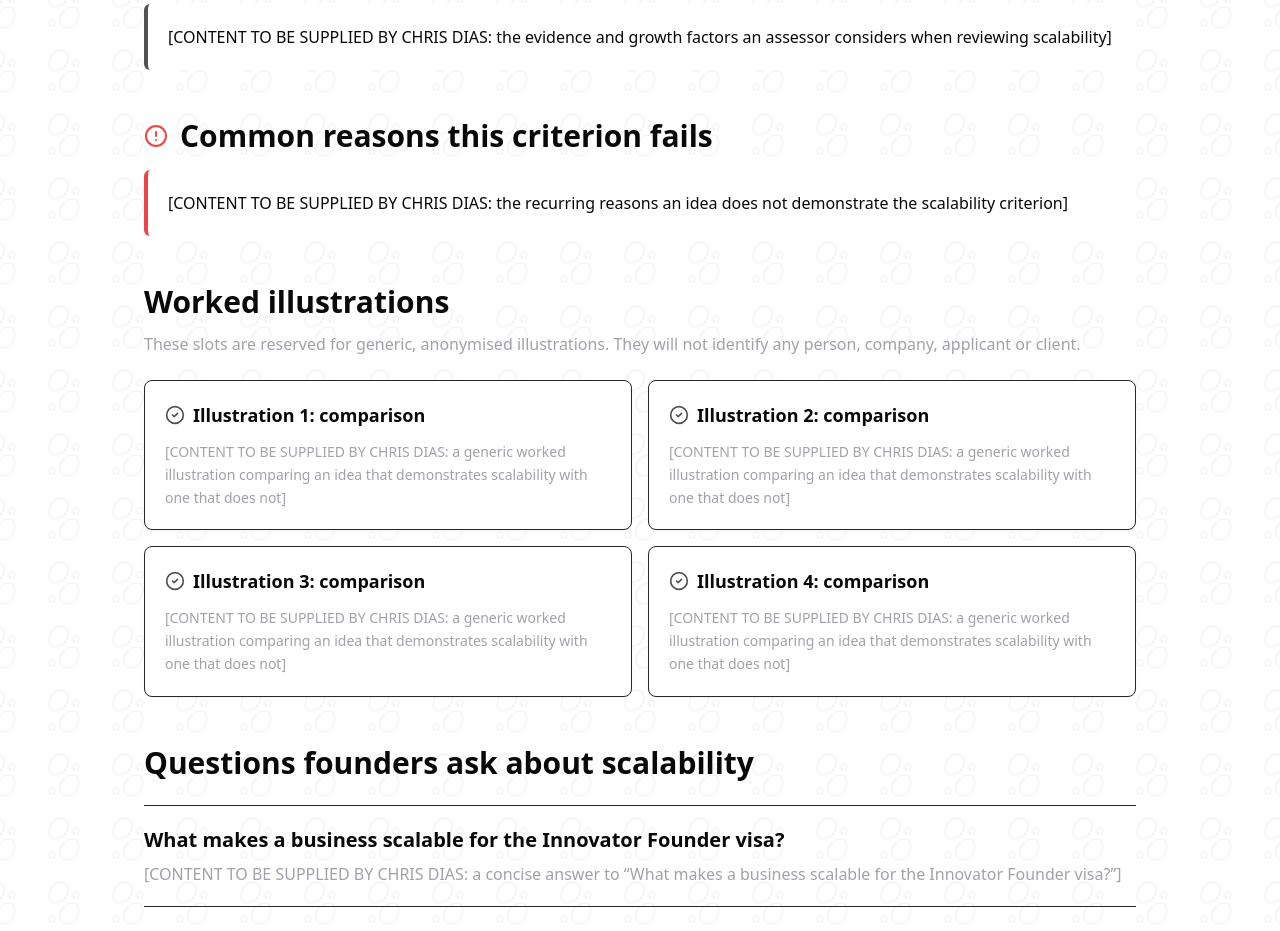
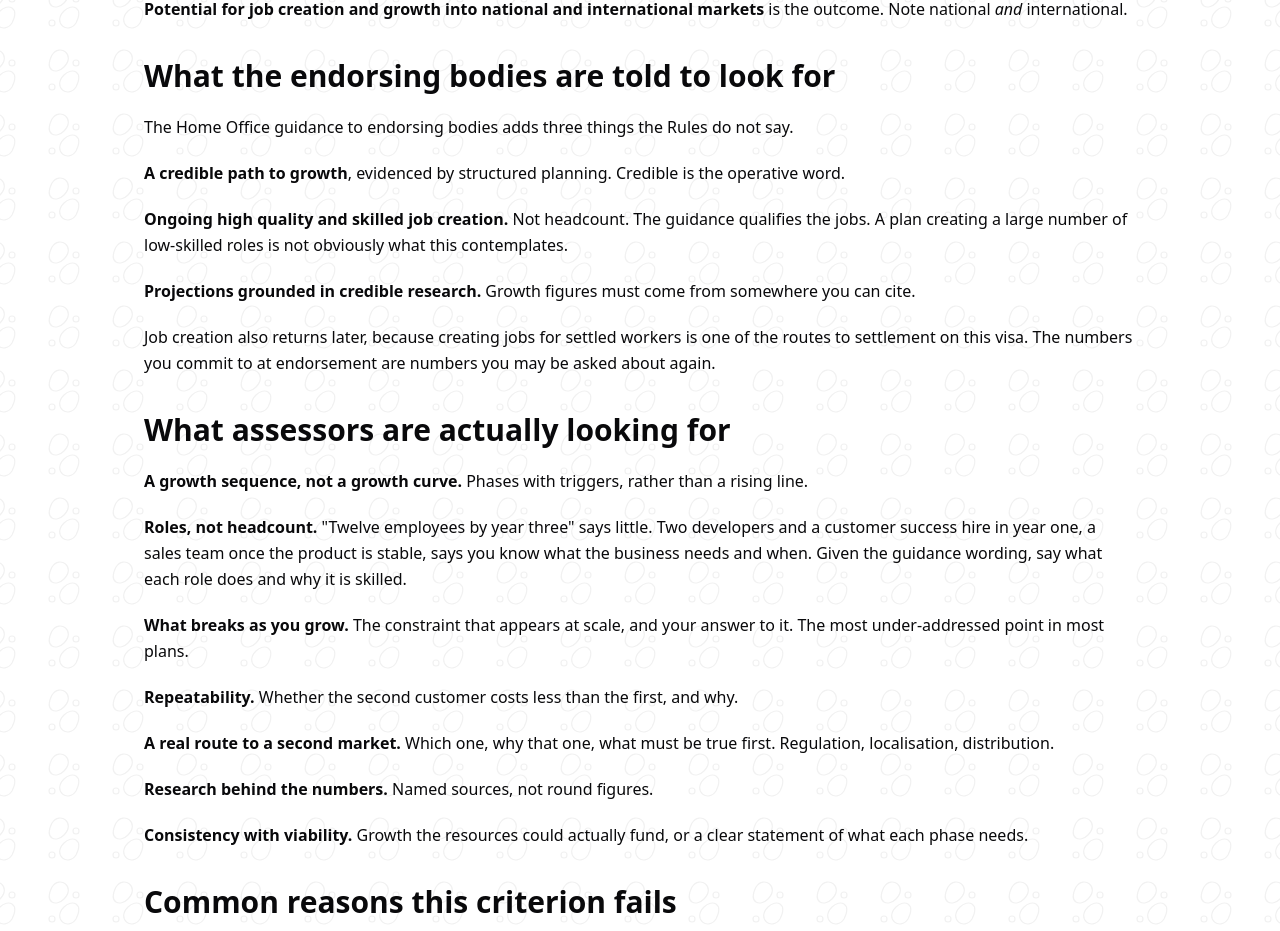
Before and after one commit to cbmak75/ukinnovator, a React (Vite) app: page /scalability in a window 1280 px wide. Shown: the part 917-1848 px from the top of the page. Built offline with nearby package versions, Linux system fonts and the light colour scheme.

Commit message:
Changes
Co-authored-by: cbmak75 <199757868+cbmak75@users.noreply.github.com>

```diff
--- /dev/null
+++ b/src/components/MarkdownContent.tsx
@@ -0,0 +1,23 @@
+import ReactMarkdown from "react-markdown";
+
+const headingId = (children: React.ReactNode) =>
+  String(children).toLowerCase().replace(/[^a-z0-9]+/g, "-").replace(/(^-|-$)/g, "");
+
+const MarkdownContent = ({ content }: { content: string }) => (
+  <div className="space-y-5 leading-relaxed text-foreground">
+    <ReactMarkdown
+      components={{
+        h2: ({ children }) => <h2 id={headingId(children)} className="pt-4 text-3xl font-semibold text-foreground">{children}</h2>,
+        h3: ({ children }) => <h2 id={headingId(children)} className="pt-4 text-3xl font-semibold text-foreground">{children}</h2>,
+        p: ({ children }) => <p className="leading-relaxed text-foreground">{children}</p>,
+        ul: ({ children }) => <ul className="ml-6 list-disc space-y-2">{children}</ul>,
+        ol: ({ children }) => <ol className="ml-6 list-decimal space-y-2">{children}</ol>,
+        strong: ({ children }) => <strong className="font-semibold text-foreground">{children}</strong>,
+      }}
+    >
+      {content}
+    </ReactMarkdown>
+  </div>
+);
+
+export default MarkdownContent;
--- a/src/pages/Criteria.tsx
+++ b/src/pages/Criteria.tsx
@@ -3,7 +3,9 @@ import { ArrowRight } from "lucide-react";
 import SiteHeader from "@/components/SiteHeader";
 import SEOHead from "@/components/SEOHead";
 import AssessmentPrompt from "@/components/AssessmentPrompt";
+import MarkdownContent from "@/components/MarkdownContent";
 import { criteria } from "@/content/siteContent";
+import legalPageContent from "@/content/legalPageContent.json";
 
 const Criteria = () => (
   <>
@@ -17,6 +19,9 @@ const Criteria = () => (
           <h1 className="text-4xl font-bold text-foreground sm:text-5xl">The three Innovator Founder criteria explained</h1>
           <p className="mt-5 text-xl leading-relaxed text-muted-foreground">Use this hub to examine innovation, viability and scalability separately before testing how your business idea performs across all three.</p>
         </header>
+        <section className="mt-10 max-w-4xl" aria-label="How the criteria are assessed">
+          <MarkdownContent content={legalPageContent["/criteria"]} />
+        </section>
         <section className="mt-12 grid gap-5" aria-label="The three criteria">
           {criteria.map((criterion, index) => (
             <Link key={criterion.slug} to={`/${criterion.slug}`} className="group grid gap-4 border-t border-border py-7 sm:grid-cols-[4rem_1fr_auto] sm:items-center">
@@ -26,11 +31,7 @@ const Criteria = () => (
             </Link>
           ))}
         </section>
-        <section className="my-12">
-          <h2 className="text-3xl font-semibold text-foreground">How the criteria work together</h2>
-          <p className="mt-4 rounded-md border-l-4 border-primary bg-card p-5 leading-relaxed">{`[CONTENT TO BE SUPPLIED BY CHRIS DIAS: an explanation of how innovation, viability and scalability are considered together in the endorsement process]`}</p>
-        </section>
-        <AssessmentPrompt />
+        <div className="my-12"><AssessmentPrompt /></div>
       </main>
     </div>
   </>
--- a/src/pages/CriterionPage.tsx
+++ b/src/pages/CriterionPage.tsx
@@ -1,12 +1,11 @@
 import { Link, Navigate, useParams } from "react-router-dom";
-import { ArrowRight, CheckCircle2, CircleAlert, Search } from "lucide-react";
+import { ArrowRight } from "lucide-react";
 import SiteHeader from "@/components/SiteHeader";
 import SEOHead from "@/components/SEOHead";
 import AssessmentPrompt from "@/components/AssessmentPrompt";
-import { Card, CardContent } from "@/components/ui/card";
+import MarkdownContent from "@/components/MarkdownContent";
 import { criteria, type CriterionSlug } from "@/content/siteContent";
-
-const placeholder = (description: string) => `[CONTENT TO BE SUPPLIED BY CHRIS DIAS: ${description}]`;
+import legalPageContent from "@/content/legalPageContent.json";
 
 const CriterionPage = ({ criterionSlug }: { criterionSlug?: CriterionSlug }) => {
   const params = useParams();
@@ -15,6 +14,7 @@ const CriterionPage = ({ criterionSlug }: { criterionSlug?: CriterionSlug }) =>
   if (!criterion) return <Navigate to="/criteria" replace />;
 
   const otherCriteria = criteria.filter((item) => item.slug !== criterion.slug);
+  const pageContent = legalPageContent[`/${criterion.slug}`];
   const description = `${criterion.question} Explore a structured guide to the Innovator Founder ${criterion.label.toLowerCase()} criterion, common weaknesses and practical illustrations.`;
 
   return (
@@ -36,47 +36,7 @@ const CriterionPage = ({ criterionSlug }: { criterionSlug?: CriterionSlug }) =>
               <p className="mt-5 text-xl leading-relaxed text-muted-foreground">A structured guide for founders asking “{criterion.searchPhrase}?” and looking for Innovator Founder requirements explained clearly.</p>
             </header>
 
-            <section aria-labelledby="meaning-heading">
-              <h2 id="meaning-heading" className="text-3xl font-semibold text-foreground">What {criterion.label.toLowerCase()} means in practice</h2>
-              <p className="mt-4 rounded-md border-l-4 border-primary bg-card p-5 leading-relaxed text-foreground">{placeholder(criterion.explanation)}</p>
-            </section>
-
-            <section aria-labelledby="assessors-heading">
-              <div className="flex items-center gap-3"><Search className="h-6 w-6 text-primary" aria-hidden="true" /><h2 id="assessors-heading" className="text-3xl font-semibold text-foreground">What assessors are actually looking for</h2></div>
-              <p className="mt-4 rounded-md border-l-4 border-primary bg-card p-5 leading-relaxed text-foreground">{placeholder(criterion.assessorFocus)}</p>
-            </section>
-
-            <section aria-labelledby="failures-heading">
-              <div className="flex items-center gap-3"><CircleAlert className="h-6 w-6 text-destructive" aria-hidden="true" /><h2 id="failures-heading" className="text-3xl font-semibold text-foreground">Common reasons this criterion fails</h2></div>
-              <p className="mt-4 rounded-md border-l-4 border-destructive bg-card p-5 leading-relaxed text-foreground">{placeholder(criterion.failureReasons)}</p>
-            </section>
-
-            <section aria-labelledby="illustrations-heading">
-              <h2 id="illustrations-heading" className="text-3xl font-semibold text-foreground">Worked illustrations</h2>
-              <p className="mt-3 text-muted-foreground">These slots are reserved for generic, anonymised illustrations. They will not identify any person, company, applicant or client.</p>
-              <div className="mt-6 grid gap-4 md:grid-cols-2">
-                {[1, 2, 3, 4].map((number) => (
-                  <Card key={number}>
-                    <CardContent className="p-5">
-                      <h3 className="flex items-center gap-2 text-lg font-semibold"><CheckCircle2 className="h-5 w-5 text-primary" aria-hidden="true" />Illustration {number}: comparison</h3>
-                      <p className="mt-3 text-sm leading-relaxed text-muted-foreground">{placeholder(`a generic worked illustration comparing an idea that demonstrates ${criterion.label.toLowerCase()} with one that does not`)}</p>
-                    </CardContent>
-                  </Card>
-                ))}
-              </div>
-            </section>
-
-            <section aria-labelledby="faq-heading">
-              <h2 id="faq-heading" className="text-3xl font-semibold text-foreground">Questions founders ask about {criterion.label.toLowerCase()}</h2>
-              <div className="mt-6 divide-y divide-border border-y border-border">
-                {criterion.relatedQuestions.map((question) => (
-                  <div key={question} className="py-5">
-                    <h3 className="text-xl font-semibold text-foreground">{question}</h3>
-                    <p className="mt-2 text-muted-foreground">{placeholder(`a concise answer to “${question}”`)}</p>
-                  </div>
-                ))}
-              </div>
-            </section>
+            <section aria-label={`${criterion.label} guidance`}><MarkdownContent content={pageContent} /></section>
 
             <AssessmentPrompt text={`Test your idea’s ${criterion.label.toLowerCase()}`} />
 
--- a/src/pages/ResearchArticle.tsx
+++ b/src/pages/ResearchArticle.tsx
@@ -3,7 +3,9 @@ import SiteHeader from "@/components/SiteHeader";
 import SEOHead from "@/components/SEOHead";
 import ConsultationLinks from "@/components/ConsultationLinks";
 import AssessmentPrompt from "@/components/AssessmentPrompt";
+import MarkdownContent from "@/components/MarkdownContent";
 import { researchArticles } from "@/content/siteContent";
+import legalPageContent from "@/content/legalPageContent.json";
 
 const makeId = (heading: string) => heading.toLowerCase().replace(/[^a-z0-9]+/g, "-").replace(/(^-|-$)/g, "");
 
@@ -11,6 +13,8 @@ const ResearchArticle = ({ articleSlug }: { articleSlug?: string }) => {
   const params = useParams();
   const article = researchArticles.find((item) => item.slug === (articleSlug ?? params.slug));
   if (!article) return <Navigate to="/research" replace />;
+  const content = legalPageContent[`/research/${article.slug}`];
+  const sectionHeadings = content.match(/^### .+$/gm)?.map((heading) => heading.replace(/^### /, "")) ?? [];
 
   const articleSchema = {
     "@context": "https://schema.org",
@@ -40,17 +44,10 @@ const ResearchArticle = ({ articleSlug }: { articleSlug?: string }) => {
             <nav aria-label="Table of contents" className="my-10 border-y border-border py-6">
               <h2 className="text-xl font-semibold text-foreground">On this page</h2>
               <ol className="mt-3 grid gap-2 sm:grid-cols-2">
-                {article.sections.map((section, index) => <li key={section}><a href={`#${makeId(section)}`} className="text-primary hover:underline">{index + 1}. {section}</a></li>)}
+                {sectionHeadings.map((section, index) => <li key={section}><a href={`#${makeId(section)}`} className="text-primary hover:underline">{index + 1}. {section}</a></li>)}
               </ol>
             </nav>
-            <div className="space-y-12">
-              {article.sections.map((section) => (
-                <section key={section} id={makeId(section)} className="scroll-mt-8">
-                  <h2 className="text-3xl font-semibold text-foreground">{section}</h2>
-                  <p className="mt-4 rounded-md border-l-4 border-primary bg-card p-5 leading-relaxed">{`[CONTENT TO BE SUPPLIED BY CHRIS DIAS: researched legal analysis for the section “${section}”, including verified citations where appropriate]`}</p>
-                </section>
-              ))}
-            </div>
+            <MarkdownContent content={content} />
             <div className="mt-14"><AssessmentPrompt text="Try the assessment tool" /></div>
             <section className="mt-12" aria-labelledby="professional-help-heading"><h2 id="professional-help-heading" className="mb-5 text-3xl font-semibold text-foreground">Further information and professional help</h2><ConsultationLinks /></section>
           </article>
```
